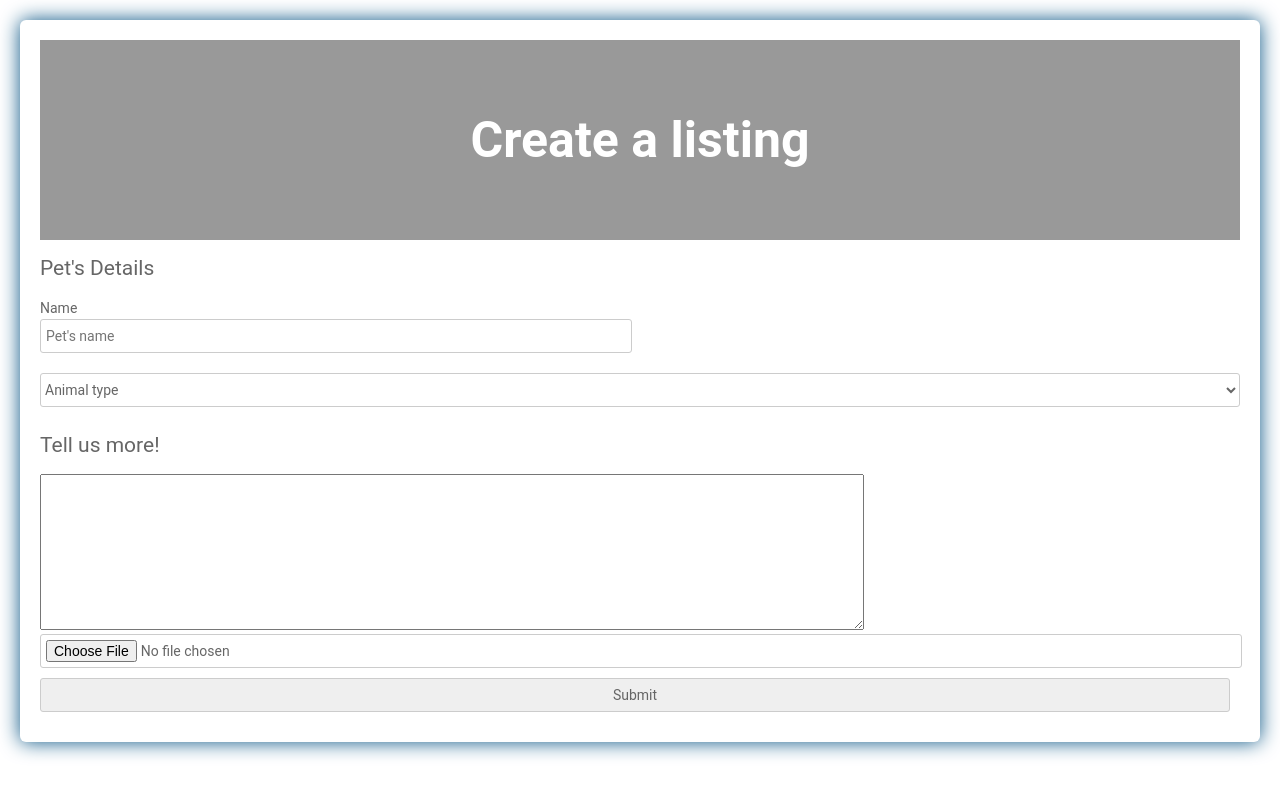
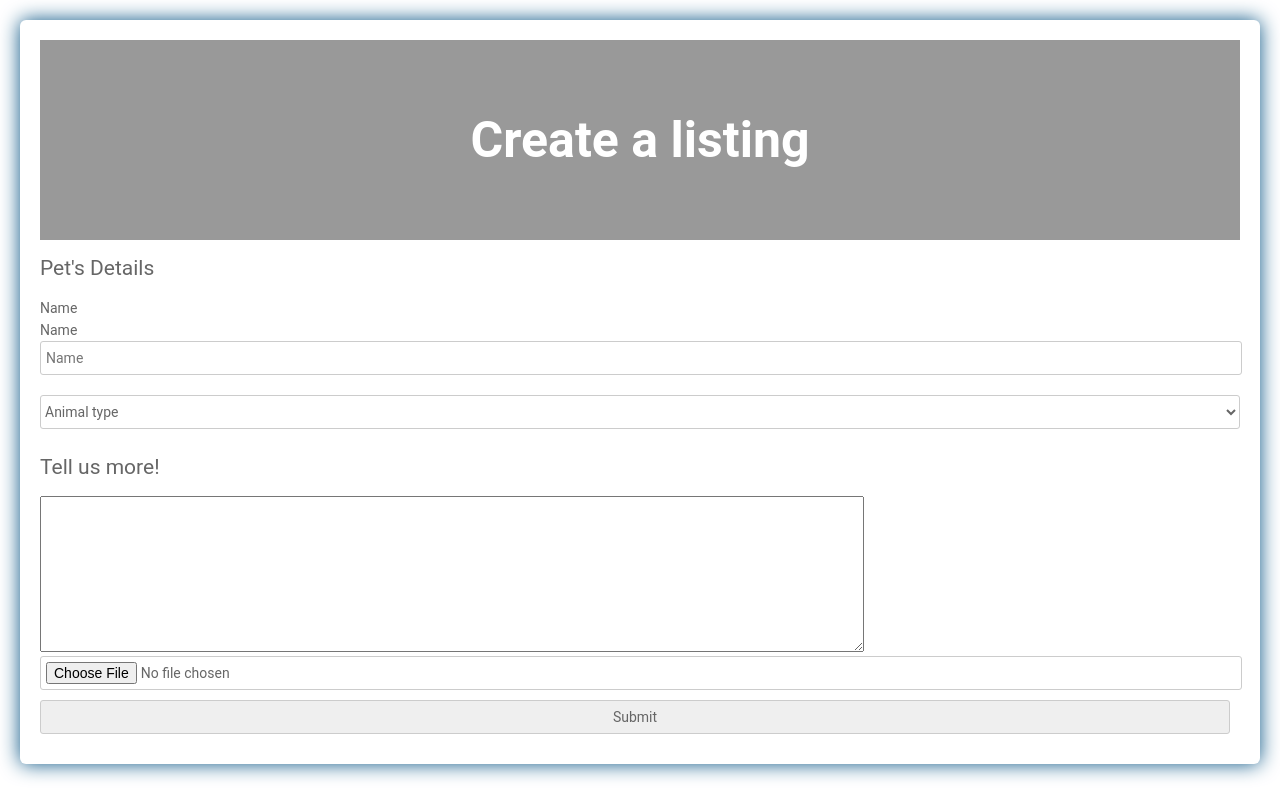
Before and after one commit to vyshor/pet-adoption, a Flask app: template templates/listing.html in a window 1280 px wide. Run offline with Flask 2, Linux system fonts and the light colour scheme; the template is opened without the code that fills it: values that come from a table or form of the project are taken from there, others are empty.

Commit message:
Edit forms

```diff
--- a/templates/adopt.html
+++ b/templates/adopt.html
@@ -3,8 +3,8 @@
 <head>
     <title>Pet Adoption</title>
     <script src="{{ url_for('static', filename='script.js') }}"></script>
+    <link type="text/css" rel="stylesheet" href="{{ url_for('static', filename='adopt.css') }}">
     <link type="text/css" rel="stylesheet" href="{{ url_for('static', filename='style.css') }}">
-    <link type="text/css" rel="stylesheet" href="{{ url_for('static', filename='style2.css') }}">
 </head>
 <body>
 
--- a/templates/listing.html
+++ b/templates/listing.html
@@ -1,21 +1,32 @@
 <!DOCTYPE html>
 <html>
   <head>
-    <title>Training Application Form</title>
+    <title>Pet Listing Form</title>
     <link rel="stylesheet" href="../static/style1.css">
   </head>
   <body>
     <div class="testbox">
-      <form action="/">
+      <form action="" method="POST">
+        {{ form.hidden_tag() }}
         <div class="banner">
           <h1>Create a listing</h1>
         </div>
         <h2>Pet's Details</h2>
         <div class="item">
           <p>Name</p>
-          <div class="name-item">
-            <input type="text" name="name" placeholder="Pet's name"/>
-          </div>
+          <div>
+                {{ form.name.label }}
+                {% if form.name.errors %}
+                    {{ form.name(placeholder="Name") }}
+                    <div>
+                        {% for error in form.name.errors %}
+                            <span>{{ error }}</span>
+                        {% endfor %}
+                    </div>
+                {% else %}
+                    {{ form.name(placeholder="Name") }}
+                {% endif %}
+            </div>
         </div>
         <div class="item">
             <select>
@@ -31,7 +42,9 @@
                 </textarea>
             </div>
           <input type="file" id="petphoto" name="filename">
-          <input type="submit" value="Submit">
+          <div>
+                {{ form.submit }}
+            </div>
       </form>
     </div>
   </body>
```
